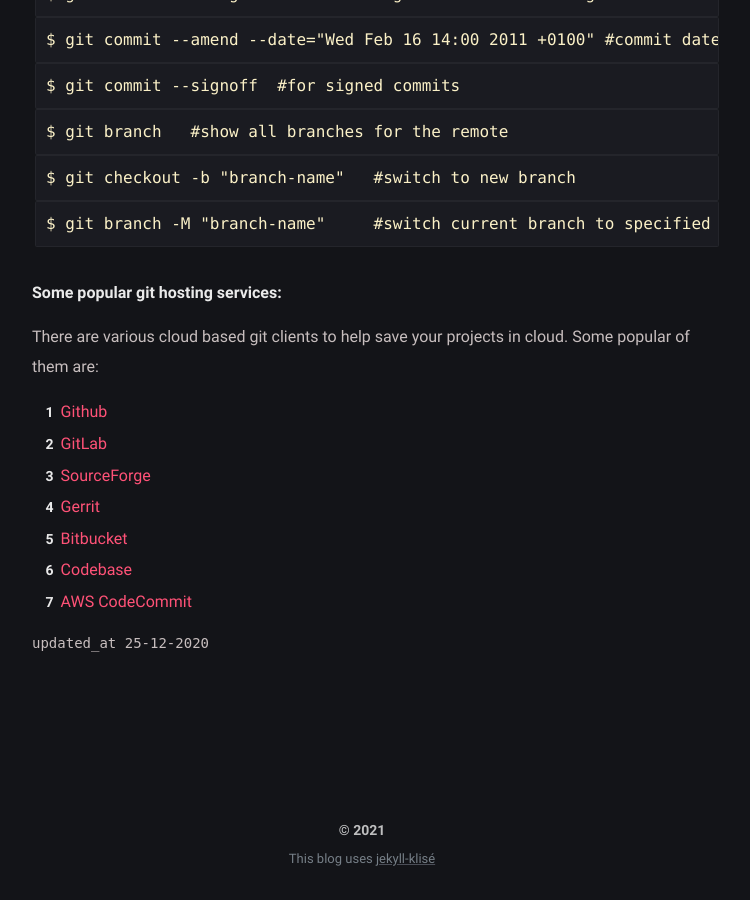
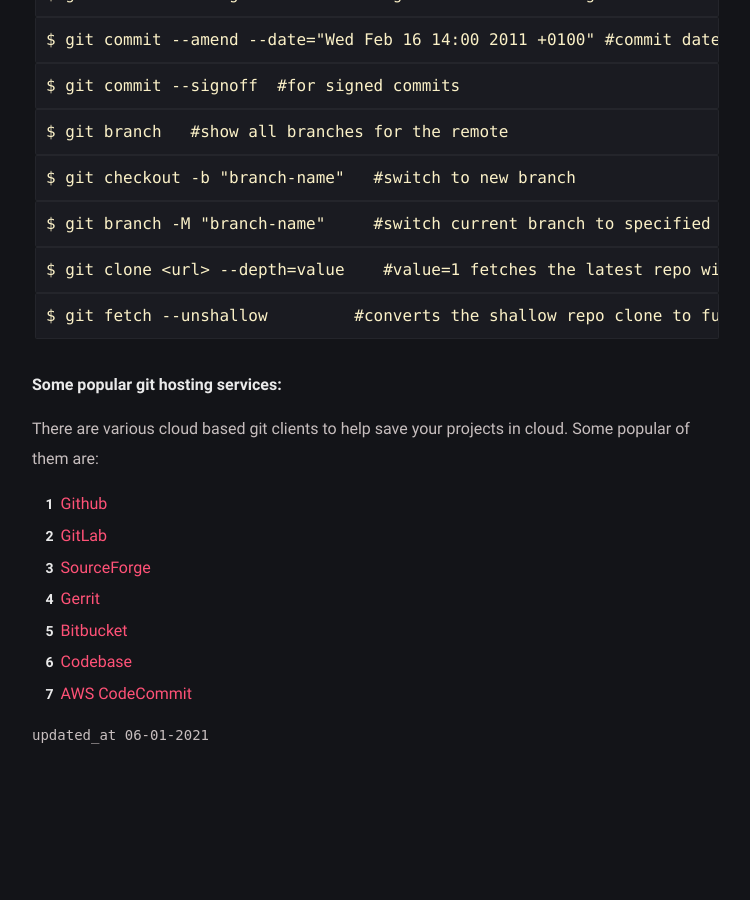
Before and after one commit to Creator54/creator54.github.io, a Jekyll site: the page built from _posts/git/2020-12-25-git-g.md, in a window 1280 px wide and 900 px high, scrolled down 2222 px. Shown: the whole window, without its empty margins (278-1028 px from the left). Built offline with Jekyll 4.4.1, drawn with Linux system fonts in a browser that asks for light colours; some web fonts are replaced.

Commit message:
add some more useful git cmds

````diff
--- a/_posts/git/2020-12-25-git-guide.md
+++ b/_posts/git/2020-12-25-git-g.md
@@ -1,7 +1,7 @@
 ---
 title: Git What,Why and How ?
 date: 2020-12-24 12:24:24 +05:30
-modified: 2020-12-25 12:24:24 +05:30
+modified: 2021-01-06 18:24:24 +05:30
 tags: [git,github]
 description: Git is a free open source distributed Version Control System(VCS) originally developed by Linus Torvalds.
 ---
@@ -110,7 +110,12 @@
 ```
 $ git branch -M "branch-name"     #switch current branch to specified branch.
 ```
-
+```
+$ git clone <url> --depth=value    #value=1 fetches the latest repo with only the latest changes or shallow clones it.
+```
+```
+$ git fetch --unshallow         #converts the shallow repo clone to full clone
+```
 
 ##### Some popular git hosting services:
 
````
